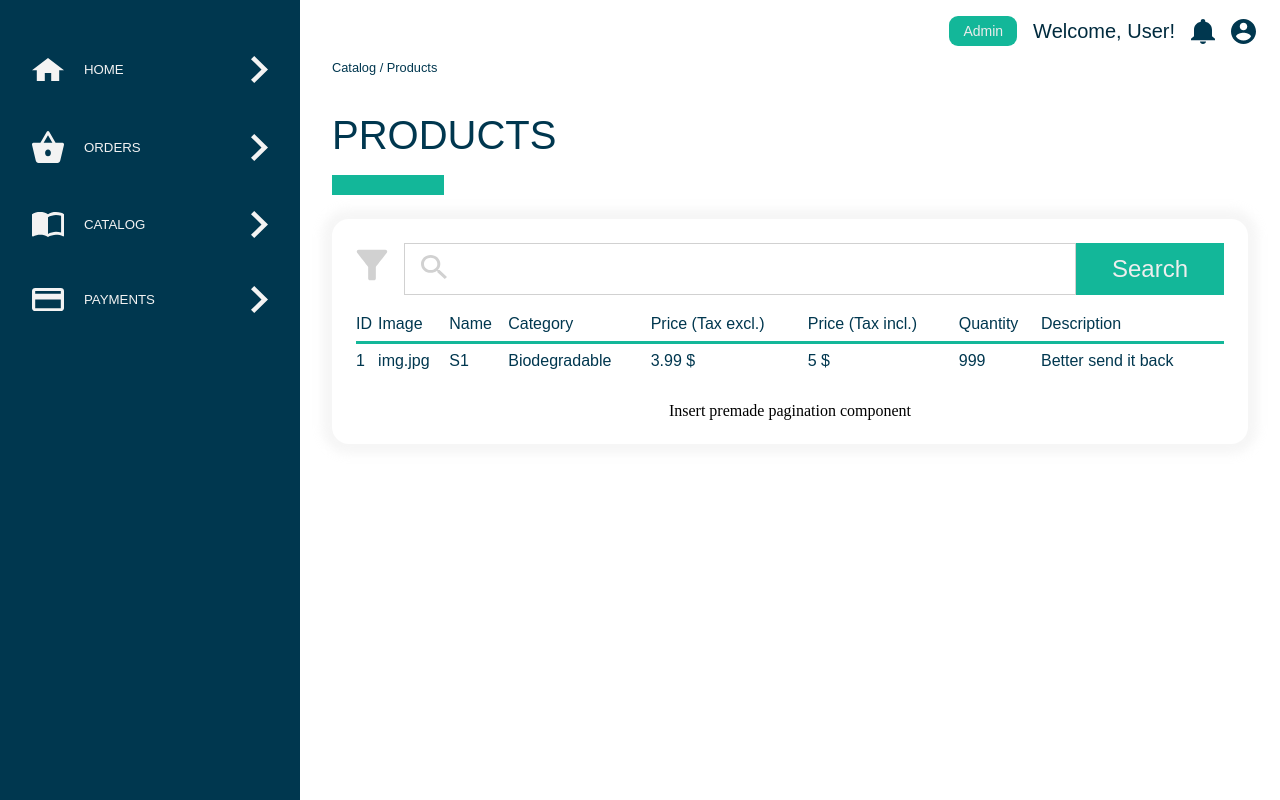
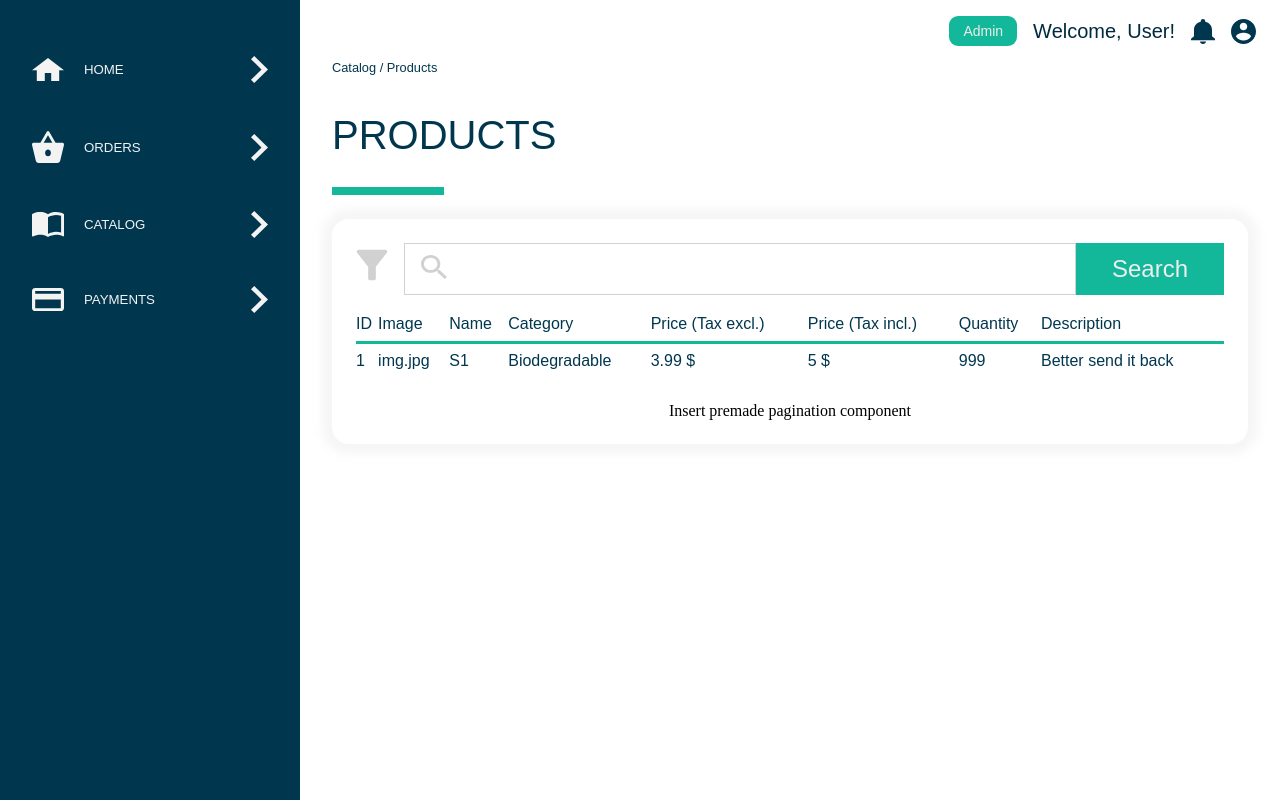
Before and after one commit to Magda-Rubaj/ShopBuilder, a Vue app in the folder src/ShopBuilder.Admin/: page / in a window 1280 px wide. Built offline with nearby package versions, Linux system fonts and the light colour scheme.

Commit message:
Resize underline in BaseHeader

```diff
--- a/src/ShopBuilder.Admin/src/components/BaseHeader.scss
+++ b/src/ShopBuilder.Admin/src/components/BaseHeader.scss
@@ -16,7 +16,7 @@
     bottom: 0;
     left: 0;
     width: 50%;
-    height: 0.5em;
+    height: 8px;
     background: #13B799;
 
   }
```
